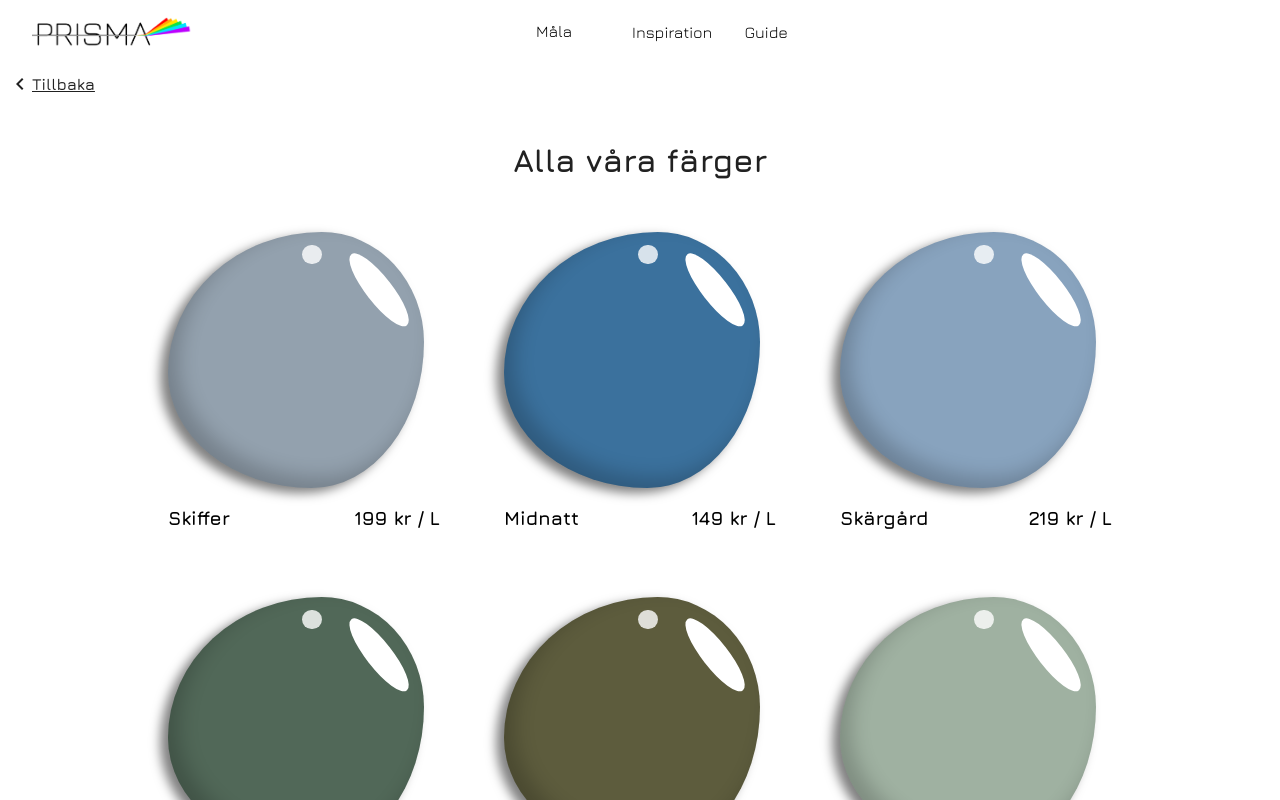
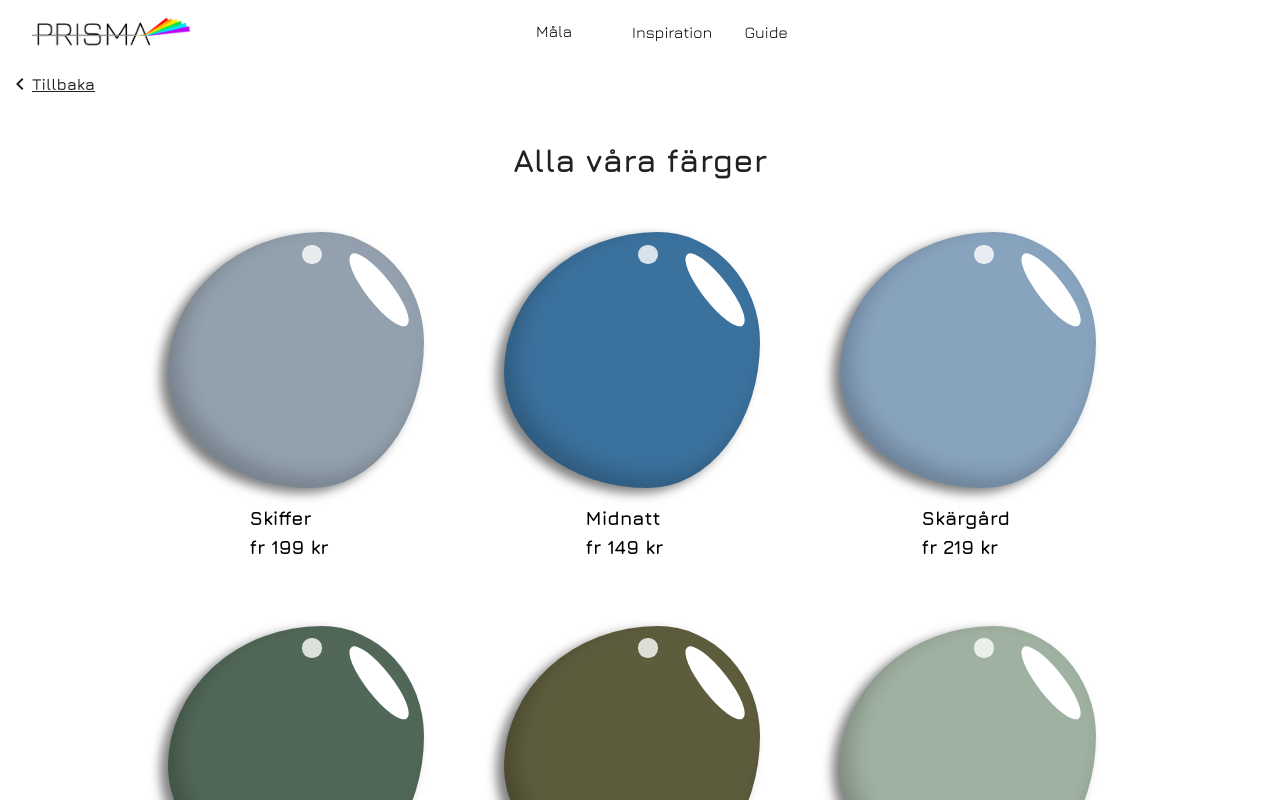
Before and after one commit to eliaslevander/AgilUtveckling-Team2, a Vue app: page /colors in a window 1280 px wide. Shown: the top 800 px of the page. Built offline with nearby package versions, Linux system fonts and the light colour scheme; some icons are missing.

Commit message:
texteditering produkter

```diff
--- a/package.json
+++ b/package.json
@@ -26,7 +26,7 @@
     "@vitejs/plugin-vue": "^5.0.3",
     "eslint": "^8.49.0",
     "eslint-plugin-vue": "^9.17.0",
-    "sass": "^1.71.1",
+    "sass": "^1.72.0",
     "vite": "^5.0.11"
   }
 }
--- a/src/views/AllColorView.vue
+++ b/src/views/AllColorView.vue
@@ -92,7 +92,7 @@
                     <!-- Produktnamn och pris -->
                     <div class="product-info">
                         <h3>{{ product.name }}</h3>
-                        <h3>{{ product.price }} kr / L</h3>
+                        <h3>fr {{ product.price }} kr</h3>
                     </div>
                 </router-link>
             </div>
@@ -142,14 +142,15 @@
                 }
                 .product-info {
                     width: 100%;
-                    display: flex;
+                    display: block;
                     align-items: center;
                     margin-top: 1rem;
-                    justify-content: space-between;
+                    justify-content: center;
                     h3 {
                         color: black;
                         font-size: 1.2rem;
                         margin: 0;
+                        margin-left: 30%;
                     }
                 }
                 .favorite-button {
--- a/src/views/AllGearView.vue
+++ b/src/views/AllGearView.vue
@@ -81,7 +81,7 @@
                     <!-- namn och pris -->
                     <div class="product-info">
                         <h3>{{ gear.name }}</h3>
-                        <p>{{ gear.price }} kr</p>
+                        <h3>{{ gear.price }} kr</h3>
                     </div>
                 </router-link>
             </div>
@@ -130,16 +130,17 @@
                         object-fit: cover;
                     }
 
-                .product-info {
+                    .product-info {
                     width: 100%;
-                    display: flex;
+                    display: block;
                     align-items: center;
                     margin-top: 1rem;
-                    justify-content: space-between;
+                    justify-content: center;
                     h3 {
                         color: black;
                         font-size: 1.2rem;
                         margin: 0;
+                        margin-left: 30%;
                     }
                 }
                 .favorite-button {
--- a/src/views/ThanksAlot.vue
+++ b/src/views/ThanksAlot.vue
@@ -143,7 +143,7 @@
                 </v-list-item>
                 <v-list-item>
                     <v-list-item-title id="infotitle">
-                        Ditt åsikter är värdefulla:
+                        Dina åsikter är värdefulla för oss:
                     </v-list-item-title>
                     Vi uppmuntrar dig att lämna feedback eller recensioner. Dina
                     åsikter hjälper oss att förbättra och ger andra kunder
```
Also changed, not shown: 1 other file (tests, documents, lock files or other folders).
